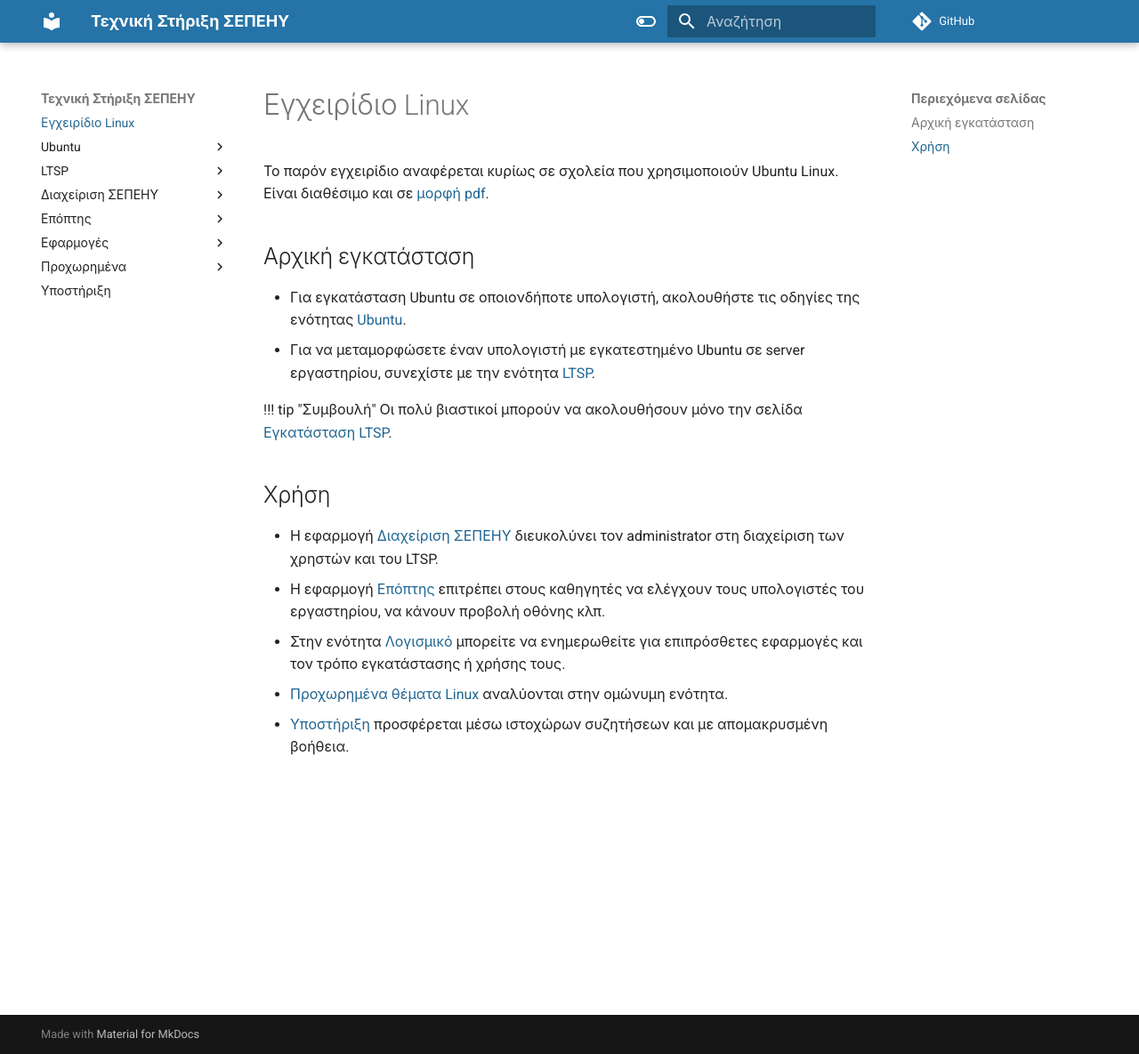
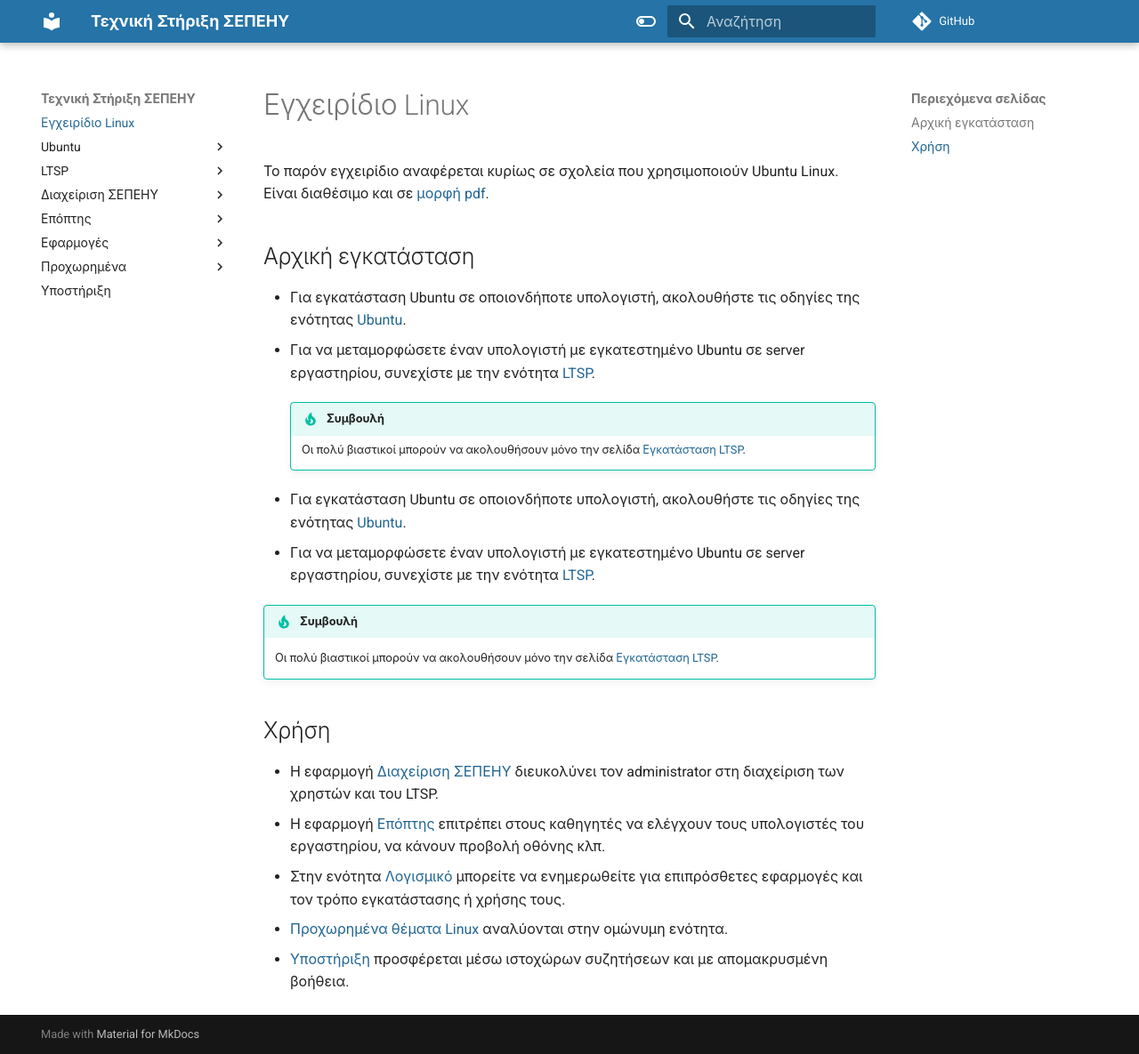
Before and after one commit to siahos/el.ltsp.org, an MkDocs documentation site: the page built from docs/index.md, in a window 1280 px wide and 1185 px high. Shown: the whole window at 89% size. Built offline with MkDocs 1.6.1 and Material for MkDocs 9.7.7, drawn with Linux system fonts in a browser that asks for light colours; comment, search, counter and statistics services are not loaded.

Commit message:
test index.md

```diff
--- a/docs/index.md
+++ b/docs/index.md
@@ -5,14 +5,23 @@ Linux. Είναι διαθέσιμο και σε [μορφή pdf](linux.pdf).
 
 ## Αρχική εγκατάσταση
 
+  - Για εγκατάσταση Ubuntu σε οποιονδήποτε υπολογιστή, ακολουθήστε τις οδηγίες
+    της ενότητας [Ubuntu](ubuntu/index.md).
+  - Για να μεταμορφώσετε έναν υπολογιστή με εγκατεστημένο Ubuntu σε server
+    εργαστηρίου, συνεχίστε με την ενότητα [LTSP](ltsp/index.md).
+
+    !!! tip "Συμβουλή"
+        Οι πολύ βιαστικοί μπορούν να ακολουθήσουν μόνο την σελίδα
+        [Εγκατάσταση LTSP](ltsp/installation).
+
 - Για εγκατάσταση Ubuntu σε οποιονδήποτε υπολογιστή, ακολουθήστε τις οδηγίες
   της ενότητας [Ubuntu](ubuntu/index.md).
 - Για να μεταμορφώσετε έναν υπολογιστή με εγκατεστημένο Ubuntu σε server
   εργαστηρίου, συνεχίστε με την ενότητα [LTSP](ltsp/index.md).
 
-  !!! tip "Συμβουλή"
-      Οι πολύ βιαστικοί μπορούν να ακολουθήσουν μόνο την σελίδα
-      [Εγκατάσταση LTSP](ltsp/installation).
+!!! tip "Συμβουλή"
+    Οι πολύ βιαστικοί μπορούν να ακολουθήσουν μόνο την σελίδα
+    [Εγκατάσταση LTSP](ltsp/installation).
 
 ## Χρήση
 
```
